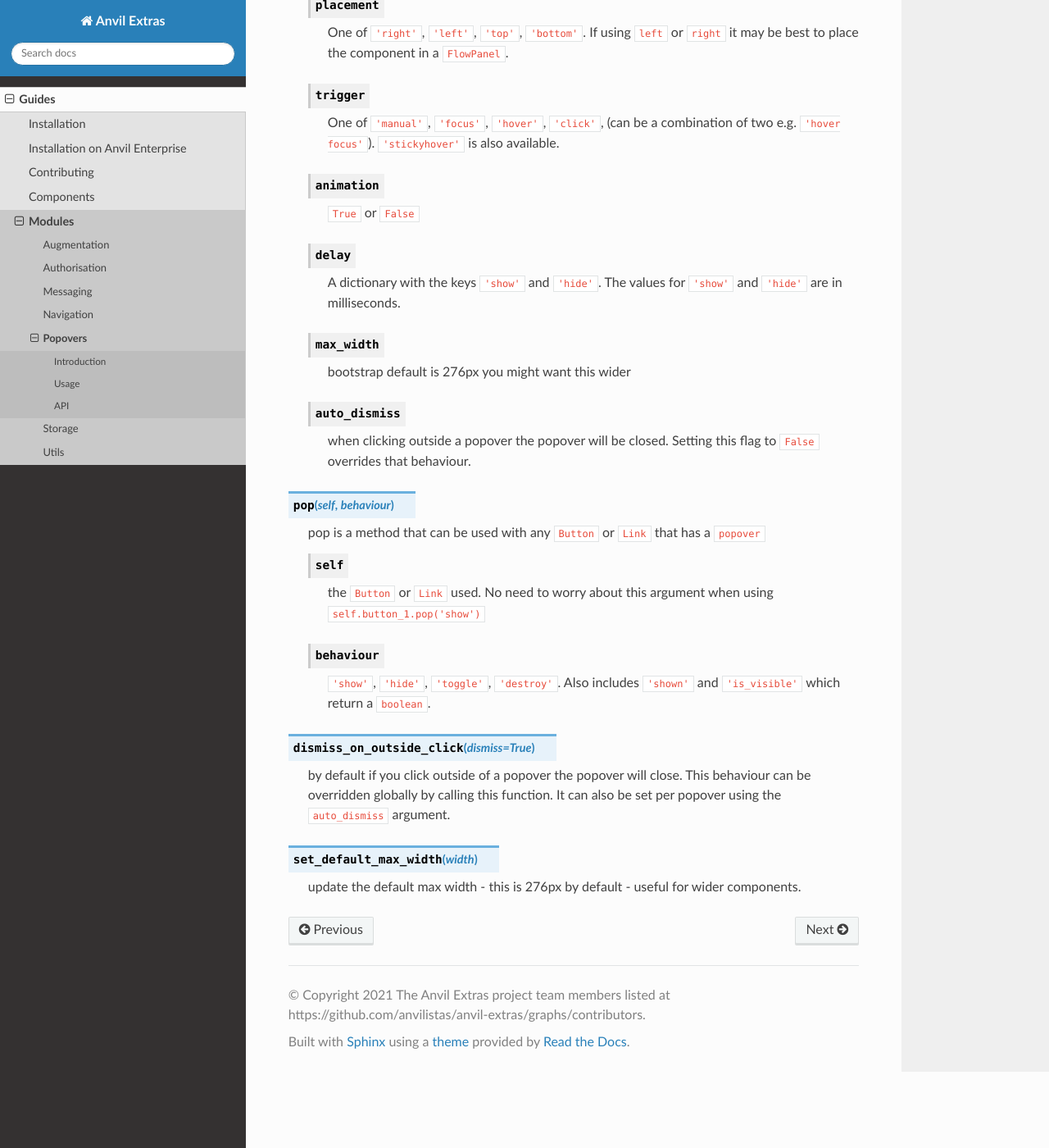
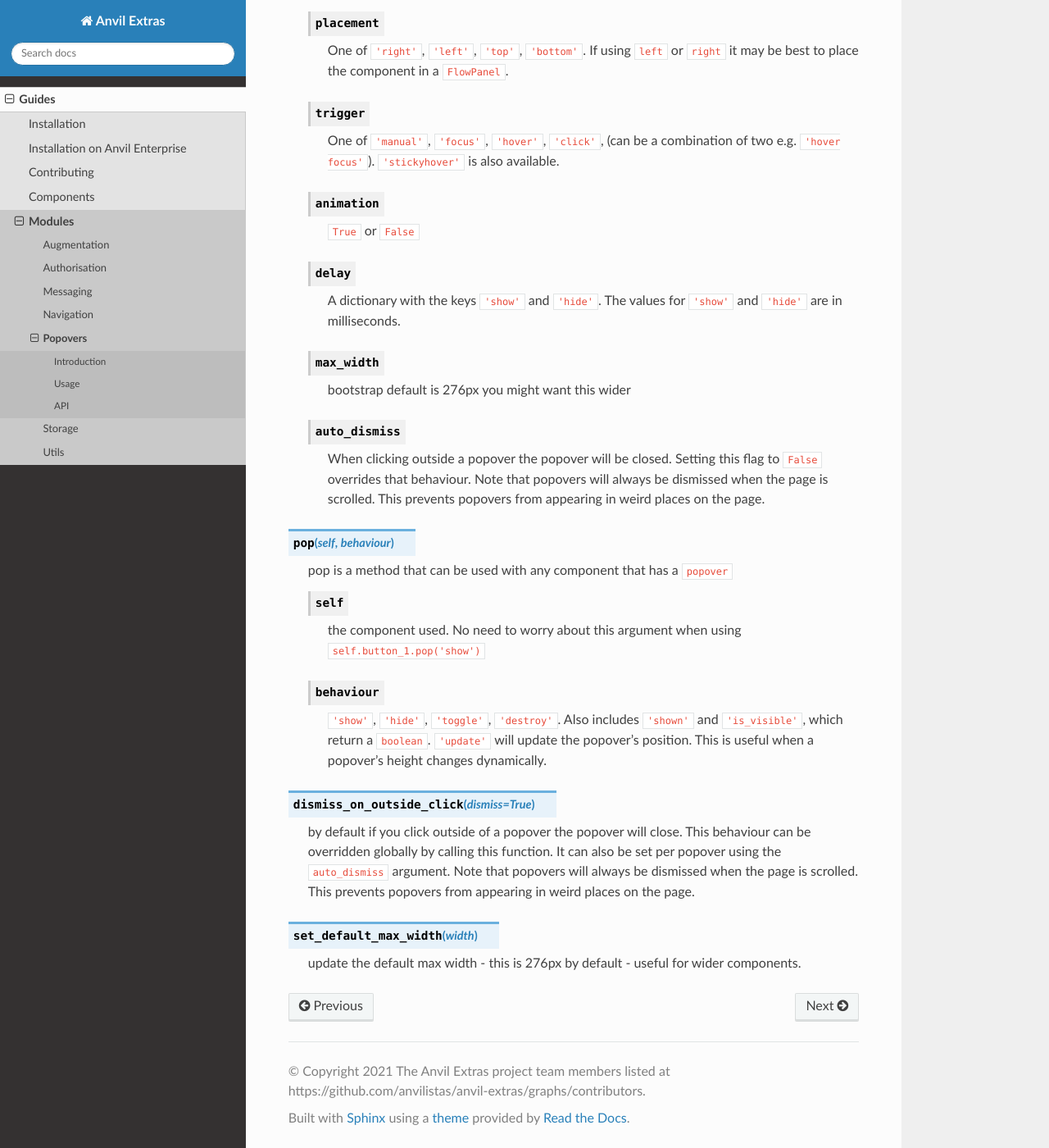
Before and after one commit to anvilistas/anvil-extras, a Sphinx documentation site: the page built from docs/guides/modules/popover.rst, in a window 1280 px wide and 1400 px high, scrolled down 1457 px. Shown: the whole window at 82% size. Built offline with Sphinx 7.4.7 and the Read the Docs theme 2.0.0, drawn with Linux system fonts in a browser that asks for light colours; some of the changed text lies outside the part shown.

Commit message:
popovers: refactor code. Add popover, pop to Component. Make scroll hide all visible popovers.

```diff
--- a/docs/guides/modules/popover.rst
+++ b/docs/guides/modules/popover.rst
@@ -51,11 +51,11 @@
 
 .. method:: popover(self, content, title='', placement='right', trigger='click', animation=True, delay={"show": 100, "hide": 100}, max_width=None, auto_dismiss=True)
 
-    popover is a method that can be used with any ``Button`` or ``Link``.
+    popover is a method that can be used with any anvil component. Commonly used on ``Button``s and ``Link``s.
 
     .. describe:: self
 
-        the ``Button`` or ``Link`` used. No need to worry about this argument when using popover as a method e.g. ``self.button_1.popover(content='example text')``
+        the component used. No need to worry about this argument when using popover as a method e.g. ``self.button_1.popover(content='example text')``
 
     .. describe:: content
 
@@ -88,26 +88,29 @@
 
     .. describe:: auto_dismiss
 
-        when clicking outside a popover the popover will be closed. Setting this flag to ``False`` overrides that behaviour.
+        When clicking outside a popover the popover will be closed. Setting this flag to ``False`` overrides that behaviour.
+        Note that popovers will always be dismissed when the page is scrolled. This prevents popovers from appearing in weird places on the page.
 
 
 .. method:: pop(self, behaviour)
 
-    pop is a method that can be used with any ``Button`` or ``Link`` that has a ``popover``
+    pop is a method that can be used with any component that has a ``popover``
 
     .. describe:: self
 
-        the ``Button`` or ``Link`` used. No need to worry about this argument when using ``self.button_1.pop('show')``
+        the component used. No need to worry about this argument when using ``self.button_1.pop('show')``
 
     .. describe:: behaviour
 
-        ``'show'``, ``'hide'``, ``'toggle'``, ``'destroy'``. Also includes ``'shown'`` and ``'is_visible'`` which return a ``boolean``.
+        ``'show'``, ``'hide'``, ``'toggle'``, ``'destroy'``. Also includes ``'shown'`` and ``'is_visible'``, which return a ``boolean``.
+        ``'update'`` will update the popover's position. This is useful when a popover's height changes dynamically.
 
 
 
 .. function:: dismiss_on_outside_click(dismiss=True)
 
     by default if you click outside of a popover the popover will close. This behaviour can be overridden globally by calling this function. It can also be set per popover using the ``auto_dismiss`` argument.
+    Note that popovers will always be dismissed when the page is scrolled. This prevents popovers from appearing in weird places on the page.
 
 .. function:: set_default_max_width(width)
 
```
Also changed, not shown: other parts of docs/guides/modules/popover.rst (+1 -1 lines), 1 other file.
